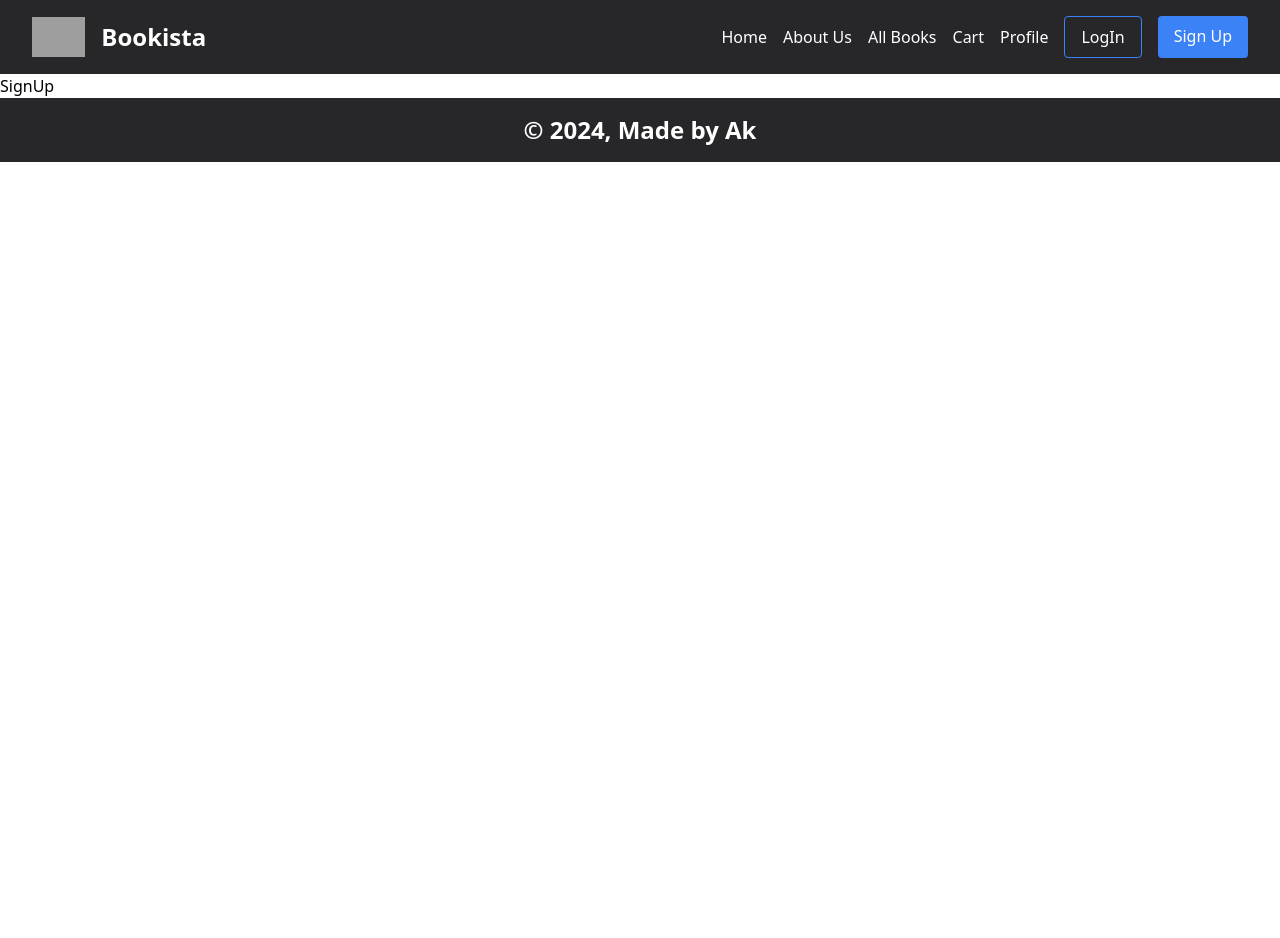
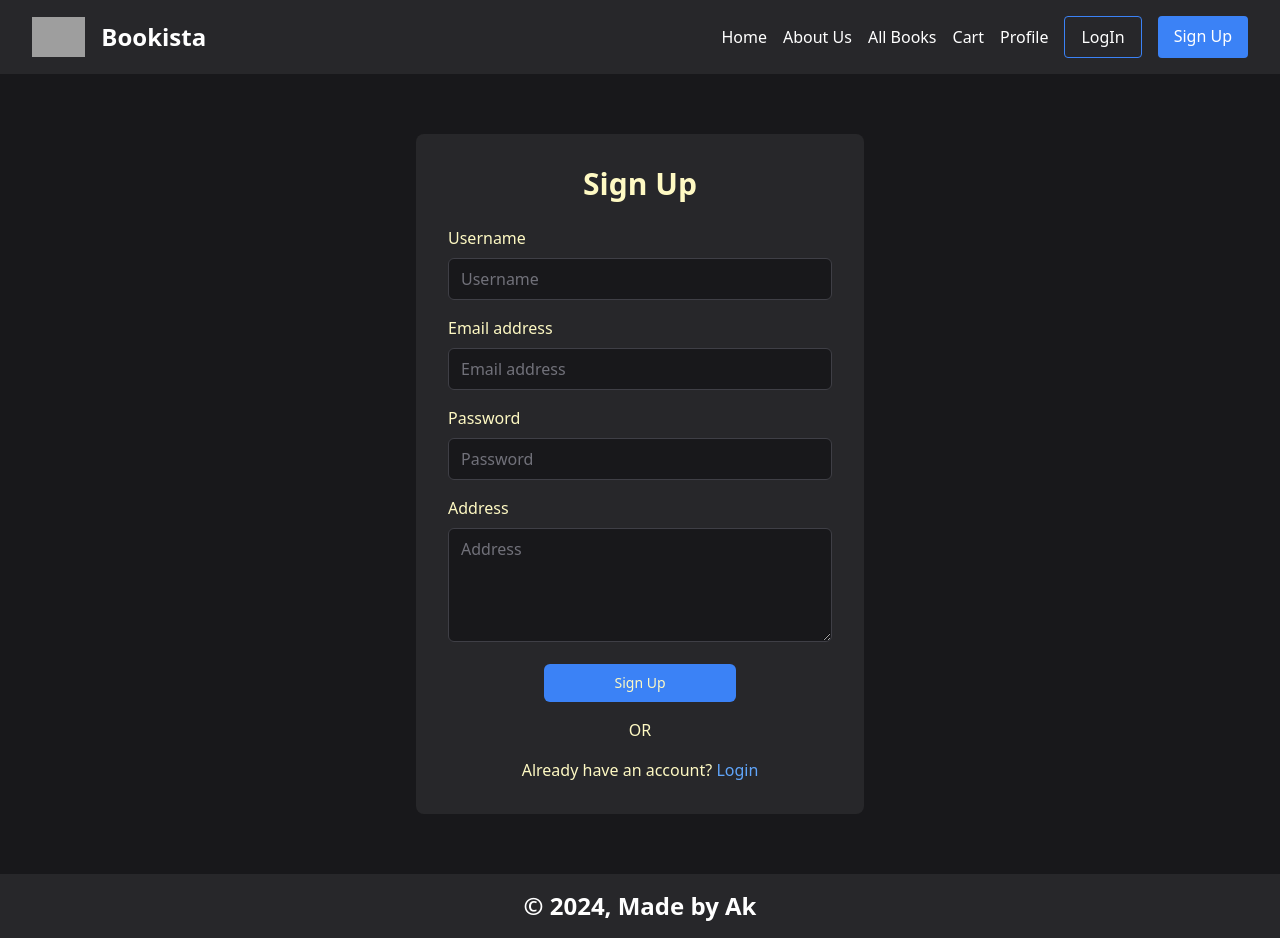
Before and after one commit to alishba29/bookstore, a React (Create React App) app in the folder frontend/: page /Signup in a window 1280 px wide. Before the commit the page ends 800 px from the top, so only its background shows below. Built offline with nearby package versions, Linux system fonts and the light colour scheme; grey boxes are pictures that could not be loaded.

Commit message:
chore: Update grid gap in RecentlyAdded component

```diff
--- a/frontend/src/App.jsx
+++ b/frontend/src/App.jsx
@@ -8,6 +8,7 @@ import Login from "./pages/Login";
 import SignUp from "./pages/SignUp";
 import Cart from "./pages/Cart";
 import Profile from "./pages/Profile";
+import ViewBookDetails from "./components/ViewBookDetails/ViewBookDetails.jsx";
 import './index.css';
 const App = () => {
   return (
@@ -21,6 +22,7 @@ const App = () => {
       <Route  path = "/Login" element = {<Login/> }/>
       <Route  path = "/cart" element = {<Cart/> }/>
       <Route  path = "/profile" element = {<Profile/> }/>
+      <Route path="view-book-details/:id" element={<ViewBookDetails/>}/>
       </Routes>
       <Footer />
       </Router>
--- a/frontend/src/components/BookCard/BookCard.jsx
+++ b/frontend/src/components/BookCard/BookCard.jsx
@@ -1,15 +1,14 @@
 import React from 'react';
 import {Link} from 'react-router-dom';
 const BookCard = ({data}) => {
-    console.log(data);
   return (
     <>
-    <Link>
+    <Link to ={`/view-book-details/${data._id}`}>
     <div className='bg-zinc-800 rounded p-4 flex flex-col'>
         <div className='bg-zinc-900 rounded flex items-center justify-center'>
         <img src={data.url} alt="/" className='[h-25vh]'/>
         </div>
-        <h2 className='mt-4 text-xl font-semibold'>{data.title}</h2>
+        <h2 className='mt-4 text-xl text-white font-semibold'>{data.title}</h2>
         <p className='mt-2 text-zinc-400 font semibold'>by {data.author}</p>
         <p className='mt-2 text-zinc-200 font semibold text-xl'>$ {data.price}</p>
         <p></p>
--- a/frontend/src/components/Home/RecentlyAdded.jsx
+++ b/frontend/src/components/Home/RecentlyAdded.jsx
@@ -19,8 +19,8 @@ const RecentlyAdded = () => {
         {!Data && (
             <div className='flex items-center justify-center my-8'> <Loader/> {" "}
             </div>
-        )};
-        <div className='my-8 grid grid-cols-1 sm:grid-cols-3 md:grid-cols-4 gap-4'>
+        )}
+        <div className='my-8 grid grid-cols-1 sm:grid-cols-3 md:grid-cols-4 gap-8'>
             {Data && Data.map((items, i) => (
                 <div key={i}>
                     <BookCard data ={items}/>{" "}
--- a/frontend/src/components/Loader/Loader.jsx
+++ b/frontend/src/components/Loader/Loader.jsx
@@ -12,6 +12,6 @@ const Loader = () => {
 </div>
 
   )
-}
+};
 
 export default Loader
--- /dev/null
+++ b/frontend/src/components/ViewBookDetails/ViewBookDetails.jsx
@@ -0,0 +1,55 @@
+import React, {useEffect, useState} from 'react';
+import axios from 'axios';
+import Loader from '../Loader/Loader';
+import { useParams } from 'react-router-dom';
+
+import { GrLanguage } from 'react-icons/gr';
+
+
+const ViewBookDetails = () => {
+  const {id} = useParams();
+  console.log(id);
+  const [Data, setData] = useState();
+    useEffect(() => {
+        const fetch = async() =>{
+            const response =
+            await axios.get(`http://localhost:3000/api/v1/get-book-by-id/${id}`);
+            console.log(response);
+            setData(response.data.data);
+        }
+        fetch();
+    },[]);
+  return (
+    <>
+    {Data && (
+
+
+ <div className="px-4 md:px-12 py-8 bg-zinc-900 flex flex-col md:flex-row gap-8">
+ <div className="bg-zinc-800 rounded p-4 h-[60vh] lg:h-[88vh] w-full lg:w-3/6 flex items-center justify-center">
+ <img src ={Data.url} alt="/" className='h-[50vh] lg:h-[70vh] rounded'/>
+ </div>
+ <div className='p-4 w-3/6'>
+   <h1 className='text-4xl text-zinc-300 font-semibold'>{Data.title}</h1>
+   <p className='text-zinc-400 mt-1'> by {Data.author}</p>
+   <p  className='text-zinc-500 mt-4 text-xl'>{Data.desc}</p>
+   <p className='flex mt-4 items-center justify-start text-zinc-400'>
+     <GrLanguage className="me-3"/>{Data.author}
+     </p>
+   <p className='mt-4 text-zinc-100 text-3xl font-semibold'>
+     Price: ${Data.price}{" "}
+     </p>
+ </div>
+ </div>
+    )}
+    {!Data && (
+      <div className='h-screen bg-zinc-900 flex items-center justify-center'>
+        <Loader/>{" "}
+      </div>
+    )}
+
+    </>
+
+  )
+};
+
+export default ViewBookDetails
--- a/frontend/src/pages/AllBooks.jsx
+++ b/frontend/src/pages/AllBooks.jsx
@@ -1,9 +1,34 @@
-import React from 'react'
+import React from 'react';
+import Loader from '../components/Loader/Loader';
+import BookCard from '../components/BookCard/BookCard';
+import axios from 'axios';
+import { useEffect, useState } from 'react';
 
 const AllBooks = () => {
+  const [Data, setData] = useState();
+    useEffect(() => {
+        const fetch = async() =>{
+            const response =
+            await axios.get('http://localhost:3000/api/v1/get-all-books');
+            setData(response.data.data);
+        }
+        fetch();
+    },[]);
   return (
-    <div className='bg-zinc-900 px-4'>AllBooks</div>
+    <div className='bg-zinc-900 px-4 md:px-12 py-8 h-screen md:h-auto '>
+      <h4 className ="text-3xl text-yellow-100">All Books</h4>
+    {!Data && (
+        <div className='flex items-center justify-center my-8'> <Loader/> {" "}
+        </div>
+    )};
+    <div className='my-8 grid grid-cols-1 sm:grid-cols-3 md:grid-cols-4 gap-8'>
+        {Data && Data.map((items, i) => (
+            <div key={i}>
+                <BookCard data ={items}/>{" "}
+            </div>
+        ))}
+    </div></div>
   )
-}
+};
 
 export default AllBooks
--- a/frontend/src/pages/Login.jsx
+++ b/frontend/src/pages/Login.jsx
@@ -1,9 +1,60 @@
-import React from 'react'
+import React from 'react';
 
 const Login = () => {
   return (
-    <div>Login</div>
-  )
-}
+    <div className="min-h-screen flex items-center justify-center bg-zinc-900">
+      <div className="mt-10 mb-10 w-full max-w-md p-8 space-y-6 bg-zinc-800 rounded-lg">
+        <h2 className="text-3xl font-extrabold text-yellow-100 text-center">
+          Log In
+        </h2>
+        <form className="mt-8 space-y-4">
+          <div>
+            <label htmlFor="email" className="text-yellow-100">
+              Email address
+            </label>
+            <input
+              id="email"
+              name="email"
+              type="email"
+              required
+              className="w-full mt-2 px-3 py-2 text-yellow-100 placeholder-zinc-500 bg-zinc-900 border border-zinc-700 rounded-md focus:outline-none focus:ring-yellow-500 focus:border-yellow-500 focus:bg-zinc-900"
+              placeholder="Email address"
+            />
+          </div>
+          <div>
+            <label htmlFor="password" className="text-yellow-100">
+              Password
+            </label>
+            <input
+              id="password"
+              name="password"
+              type="password"
+              required
+              className="w-full mt-2 px-3 py-2 text-yellow-100 placeholder-zinc-500 bg-zinc-900 border border-zinc-700 rounded-md focus:outline-none focus:ring-yellow-500 focus:border-yellow-500 focus:bg-zinc-900"
+              placeholder="Password"
+            />
+          </div>
+          <div className="w-full flex items-center justify-center">
+            <button
+              type="submit"
+              className="w-3/6 bg-blue-500 flex justify-center py-2 px-4 border border-transparent text-sm font-medium rounded-md text-yellow-100 hover:bg-white hover:text-zinc-800 transition-all duration-300"
+            >
+              Log In
+            </button>
+          </div>
+          <div className="text-center mt-4 text-yellow-100">
+            OR
+          </div>
+          <div className="text-center mt-2 text-yellow-100">
+            Don’t have an account?{' '}
+            <a href="/signup" className="text-blue-400 hover:text-blue-300">
+              Sign Up
+            </a>
+          </div>
+        </form>
+      </div>
+    </div>
+  );
+};
 
-export default Login
+export default Login;
--- a/frontend/src/pages/SignUp.jsx
+++ b/frontend/src/pages/SignUp.jsx
@@ -1,9 +1,87 @@
-import React from 'react'
+import React from 'react';
 
 const SignUp = () => {
   return (
-    <div>SignUp</div>
-  )
-}
+    <div className="min-h-screen flex items-center justify-center bg-zinc-900">
+      <div className="mt-10 mb-10 w-full max-w-md p-8 space-y-6 bg-zinc-800 rounded-lg">
+        <h2 className="text-3xl font-extrabold text-yellow-100 text-center">
+          Sign Up
+        </h2>
+        <form className="mt-8 space-y-4">
+          <div>
+            <label htmlFor="username" className="text-yellow-100">
+              Username
+            </label>
+            <input
+              id="username"
+              name="username"
+              type="text"
+              required
+              className="w-full mt-2 px-3 py-2 text-yellow-100 placeholder-zinc-500 bg-zinc-900 border border-zinc-700 rounded-md focus:outline-none focus:ring-yellow-500 focus:border-yellow-500 focus:bg-zinc-900"
+              placeholder="Username"
+            />
+          </div>
+          <div>
+            <label htmlFor="email" className="text-yellow-100">
+              Email address
+            </label>
+            <input
+              id="email"
+              name="email"
+              type="email"
+              required
+              className="w-full mt-2 px-3 py-2 text-yellow-100 placeholder-zinc-500 bg-zinc-900 border border-zinc-700 rounded-md focus:outline-none focus:ring-yellow-500 focus:border-yellow-500 focus:bg-zinc-900"
+              placeholder="Email address"
+            />
+          </div>
+          <div>
+            <label htmlFor="password" className="text-yellow-100">
+              Password
+            </label>
+            <input
+              id="password"
+              name="password"
+              type="password"
+              required
+              className="w-full mt-2 px-3 py-2 text-yellow-100 placeholder-zinc-500 bg-zinc-900 border border-zinc-700 rounded-md focus:outline-none focus:ring-yellow-500 focus:border-yellow-500 focus:bg-zinc-900"
+              placeholder="Password"
+            />
+          </div>
+          <div>
+            <label htmlFor="address" className="text-yellow-100">
+              Address
+            </label>
+            <textarea
+              id="address"
+              name="address"
+              rows="4"
+              className="w-full mt-2 px-3 py-2 text-yellow-100 placeholder-zinc-500 bg-zinc-900 border border-zinc-700 rounded-md focus:outline-none focus:ring-yellow-500 focus:border-yellow-500 focus:bg-zinc-900"
+              placeholder="Address"
+            ></textarea>
+          </div>
 
-export default SignUp
+          <div className='w-full flex items-center justify-center'>
+            <button
+              type="submit"
+              className="w-3/6 bg-blue-500 flex justify-center py-2 px-4 border border-transparent text-sm font-medium rounded-md text-yellow-100 hover:bg-white hover:text-zinc-800 transition-all duration-300"
+            >
+              Sign Up
+            </button>
+          </div>
+
+          <div className="text-center mt-4 text-yellow-100">
+            OR
+          </div>
+          <div className="text-center mt-2 text-yellow-100">
+            Already have an account?{' '}
+            <a href="/login" className="text-blue-400 hover:text-blue-300">
+              Login
+            </a>
+          </div>
+        </form>
+      </div>
+    </div>
+  );
+};
+
+export default SignUp;
```
